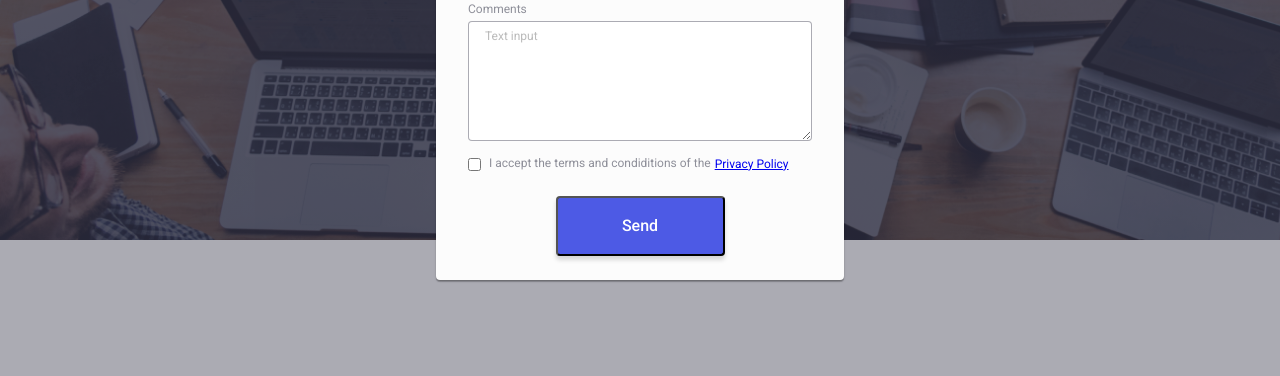
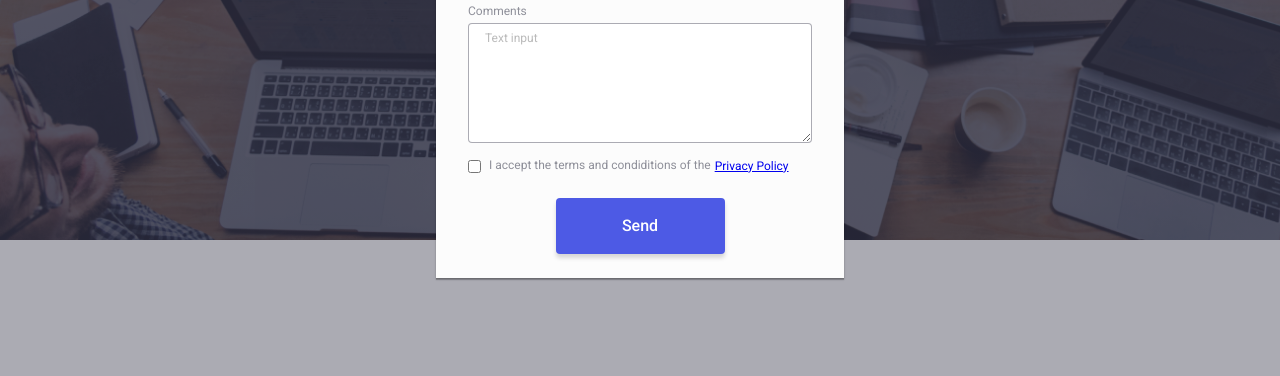
Before and after one commit to beyzaozdemr/goit-markup-hw-05, a plain HTML site: page index.html in a window 1280 px wide. Shown: the part 424-800 px from the top of the page. Drawn offline with nearby package versions, Linux system fonts and the light colour scheme.

Commit message:
border none added

```diff
--- a/css/styles.css
+++ b/css/styles.css
@@ -569,6 +569,7 @@ footer a span {
   align-items: center;
   justify-content: center;
   border-radius: 4px;
+  border: none;
   cursor: pointer;
   gap: 16px;
   transition: background-color 250ms cubic-bezier(0.4, 0, 0.2, 1);
@@ -587,7 +588,7 @@ footer a span {
 }
 
 .modal {
-  border-radius: 4px;
+  radius: 4px;
   box-shadow: 0px 1px 1px 0px #00000024, 0px 1px 3px 0px #0000001f,
     0px 2px 1px 0px #00000033;
   max-width: 408px;
@@ -715,6 +716,7 @@ footer a span {
 }
 #modal-button {
   border-radius: 4px;
+  border: none;
   box-shadow: 0px 4px 4px 0px #00000026;
   background-color: #4d5ae5;
   color: #ffffff;
```
